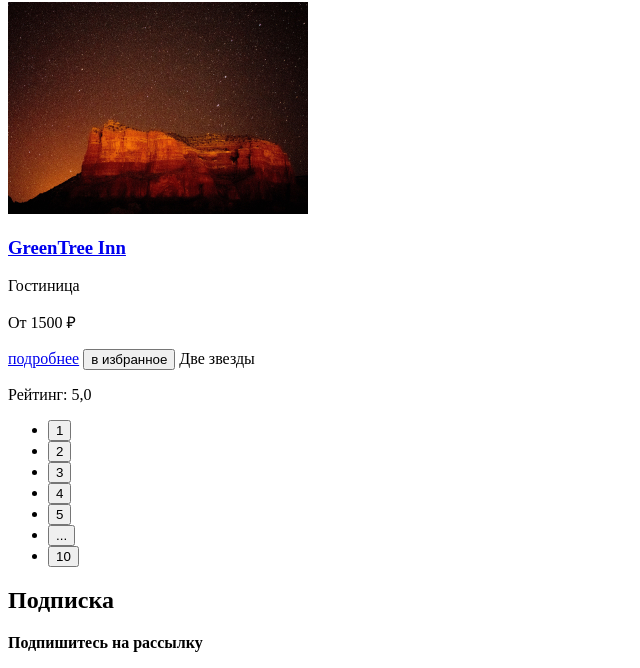
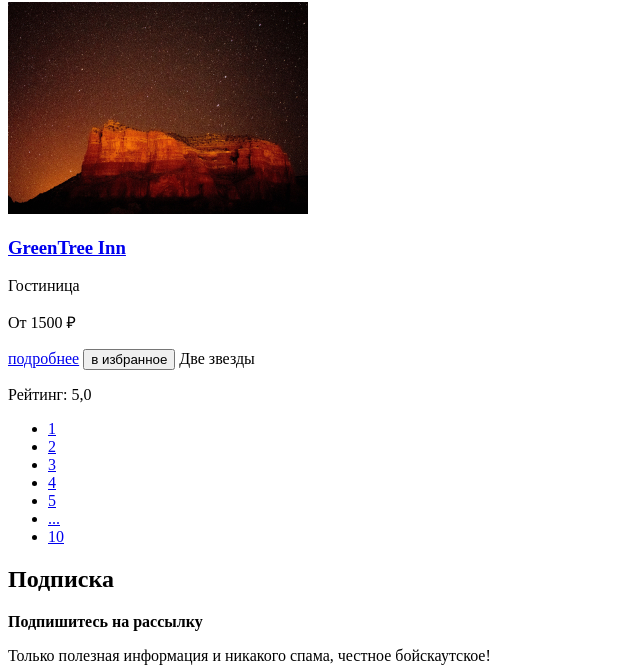
Before and after one commit to htmlacademy-htmlcss/2415501-sedona-38, a plain HTML site: page catalog.html in a window 1280 px wide. Shown: the part 2125-2793 px from the top of the page, without its empty margins (0-640 px from the left). Drawn offline with Linux system fonts and the light colour scheme.

Commit message:
Update catalog.html

```diff
--- a/catalog.html
+++ b/catalog.html
@@ -189,25 +189,25 @@
 
         <ul class="pagination-list">
           <li class="pagination-item">
-            <button class="button">1</button>
+            <a href="#">1</a>
           </li>
           <li class="pagination-item">
-            <button class="button">2</button>
+            <a href="#">2</a>
           </li>
           <li class="pagination-item">
-            <button class="button">3</button>
+            <a href="#">3</a>
           </li>
           <li class="pagination-item">
-            <button class="button">4</button>
+            <a href="#">4</a>
           </li>
           <li class="pagination-item">
-            <button class="button">5</button>
+            <a href="#">5</a>
           </li>
           <li class="pagination-item">
-            <button class="button">...</button>
+            <a href="#">...</a>
           </li>
           <li class="pagination-item">
-            <button class="button">10</button>
+            <a href="#">10</a>
           </li>
         </ul>
       </section>
```
